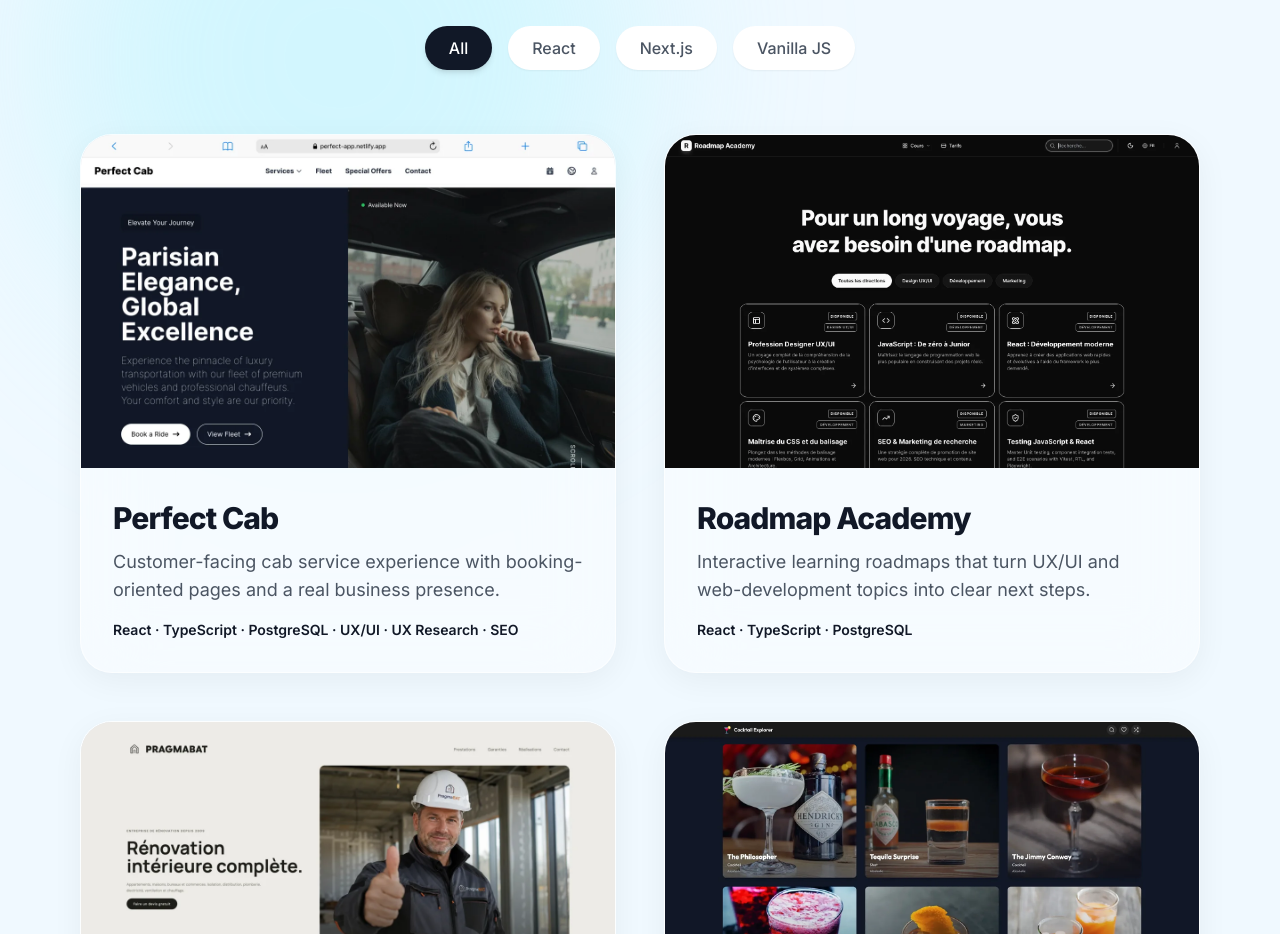
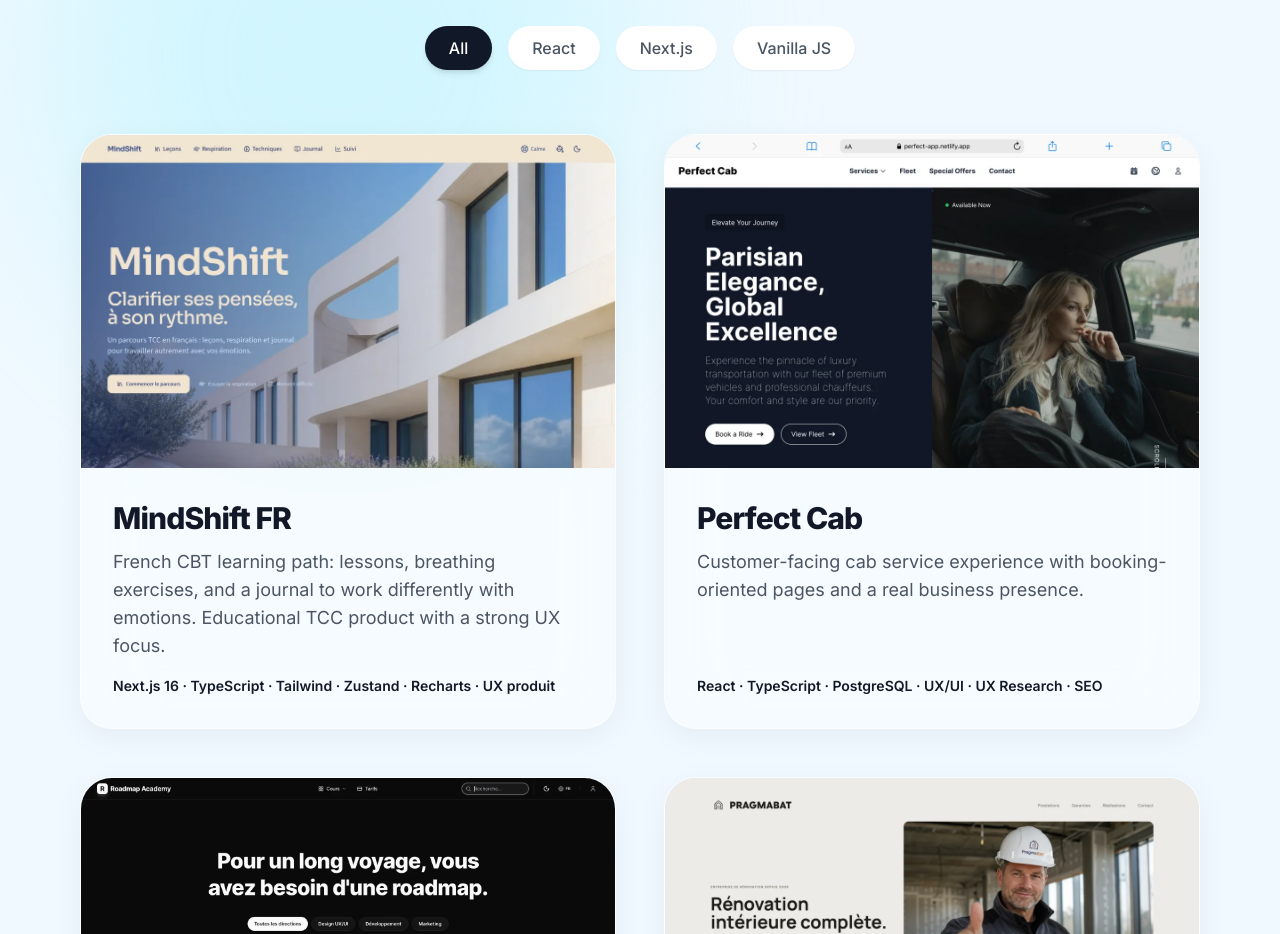
Before and after one commit to olekszij/developer-portfolio, a Next.js app: page /contact in a window 1280 px wide. Shown: the part 2540-3474 px from the top of the page. Built offline with nearby package versions, Linux system fonts and the light colour scheme.

Commit message:
feat: add MindShift FR project to portfolio with detailed descriptions and imagery

```diff
--- a/src/app/Projects.tsx
+++ b/src/app/Projects.tsx
@@ -7,6 +7,11 @@
 
 const getProjects = (dict: any) => {
     const items = dict?.items || [
+        {
+            name: "MindShift FR",
+            description: "French CBT learning path: lessons, breathing exercises, and a journal to work differently with emotions. Educational TCC product with a strong UX focus.",
+            stack: "Next.js 16 · TypeScript · Tailwind · Zustand · Recharts · UX produit"
+        },
         {
             name: "Perfect Cab",
             description: "Customer-facing cab service experience with booking-oriented pages and a real business presence.",
@@ -57,6 +62,7 @@
     return items.map((item: any, i: number) => ({
         ...item,
         image: [
+            "/images/mindshift.webp",
             "/images/perfect-cab.webp",
             "/images/roadmap-academy.webp",
             "/images/pragmabat-front.webp",
@@ -68,6 +74,7 @@
             "/images/fun-n-roll.webp"
         ][i],
         link: [
+            "https://mindshift-roan.vercel.app/",
             "https://perfectcab.fr/fr/",
             "https://roadmapux.netlify.app/",
             "https://pragmabat.netlify.app/",
--- a/src/dictionaries/en.json
+++ b/src/dictionaries/en.json
@@ -40,6 +40,11 @@
     "subtitle": "A few projects that show how I combine product thinking, frontend craft, and full-stack delivery.",
     "categories": ["All", "React", "Next.js", "Vanilla JS"],
     "items": [
+      {
+        "name": "MindShift FR",
+        "description": "French CBT learning path: lessons, breathing exercises, and a journal to work differently with emotions. Educational TCC product with a strong UX focus.",
+        "stack": "Next.js 16 · TypeScript · Tailwind · Zustand · Recharts · UX produit"
+      },
       {
         "name": "Perfect Cab",
         "description": "Customer-facing cab service experience with booking-oriented pages and a real business presence.",
--- a/src/dictionaries/fr.json
+++ b/src/dictionaries/fr.json
@@ -40,6 +40,11 @@
     "subtitle": "Quelques projets qui montrent comment je combine la réflexion produit, le savoir-faire frontend et la livraison full-stack.",
     "categories": ["Tout", "React", "Next.js", "Vanilla JS"],
     "items": [
+      {
+        "name": "MindShift FR",
+        "description": "Parcours TCC en français : leçons, respiration et journal pour travailler autrement avec ses émotions. Application éducative TCC, UX produit.",
+        "stack": "Next.js 16 · TypeScript · Tailwind · Zustand · Recharts · UX produit"
+      },
       {
         "name": "Perfect Cab",
         "description": "Expérience client pour un service de VTC axée sur la réservation en ligne et une présence professionnelle.",
```
Also changed, not shown: public/images/mindshift.webp (added).
